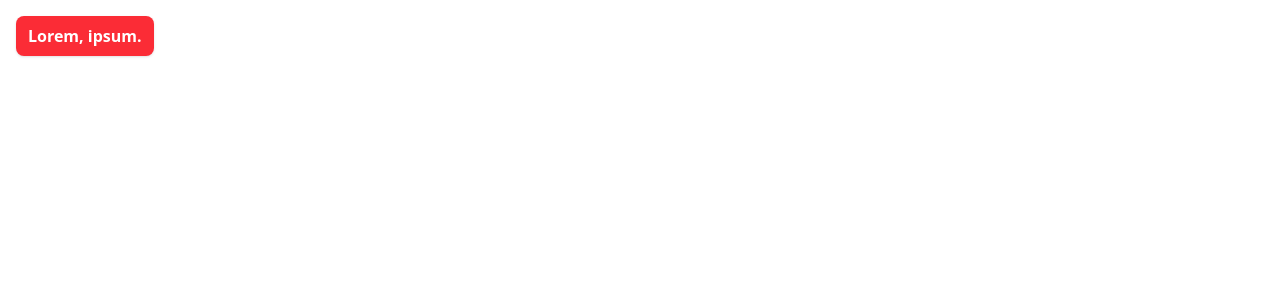
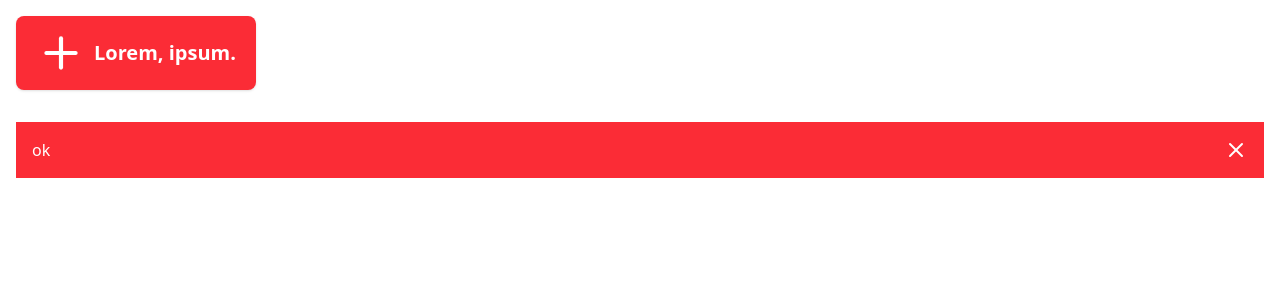
Before and after one commit to mthdht/ui-kit, a Vue app: page / in a window 1280 px wide. Shown: the top 300 px of the page. Built offline with nearby package versions, Linux system fonts and the light colour scheme.

Commit message:
made alert component

```diff
--- a/src/App.vue
+++ b/src/App.vue
@@ -1,14 +1,22 @@
 <script setup>
 import Button from '@/components/Button.vue';
+import Alert from '@/components/Alert.vue'
+import { Plus } from 'lucide-vue-next'
 </script>
 
 <template>
-  <div class="p-4">
-    <Button rounded="large">Lorem, ipsum.</Button>
+  <div class="p-4 space-y-8">
+    <Button rounded="large" size="large">
+      <Plus class="" size="50"></Plus>
+      Lorem, ipsum.
+    </Button>
+
+    <Alert>
+      ok
+    </Alert>
   </div>
 
 </template>
 
 <style scoped>
-
 </style>
--- /dev/null
+++ b/src/components/Alert.vue
@@ -0,0 +1,45 @@
+<template>
+    <Transition>
+        <div class="l-alert" :class="[themeClasses, theme.theme.padding]" v-show="isOpen">
+            <slot></slot>
+            <X class="float-right" v-if="props.dismissible" @click="isOpen = false"></X>
+        </div>
+    </Transition>
+</template>
+
+<script setup>
+import { inject, computed, ref } from 'vue'
+import { X } from 'lucide-vue-next'
+
+
+const props = defineProps({
+    color: {
+        type: String,
+        default: 'red'
+    },
+    dismissible: {
+        type: Boolean,
+        default: true
+    }
+})
+const theme = inject('theme')
+
+const isOpen = ref(true)
+
+const themeClasses = computed(() => {
+    console.log(theme.getThemeClasses(props, 'button'));
+    return theme.getThemeClasses(props, 'alert')
+})
+</script>
+
+<style scoped>
+.v-enter-active,
+.v-leave-active {
+  transition: opacity 0.5s ease;
+}
+
+.v-enter-from,
+.v-leave-to {
+  opacity: 0;
+}
+</style>
--- a/src/components/Button.vue
+++ b/src/components/Button.vue
@@ -2,7 +2,7 @@
     <a
         v-if="props.href"
         :href="props.href"
-        class="l-button cursor-pointer font-semibold transition disabled:bg-slate-200 disabled:text-slate-500 disabled:cursor-not-allowed"
+        class="l-button flex items-center gap-2 cursor-pointer font-semibold transition disabled:bg-slate-200 disabled:text-slate-500 disabled:cursor-not-allowed"
         :class="themeClasses"
     >
         <slot></slot>
@@ -12,7 +12,7 @@
         v-else
         type="button"
         :class="themeClasses"
-        class="l-button cursor-pointer font-semibold transition disabled:bg-slate-200 disabled:text-slate-500 disabled:cursor-not-allowed">
+        class="l-button flex items-center gap-2 cursor-pointer font-semibold transition disabled:bg-slate-200 disabled:text-slate-500 disabled:cursor-not-allowed">
         <slot></slot>
     </button>
 </template>
@@ -28,9 +28,9 @@ const props = defineProps({
     },
     size: {
         type: String,
-        default: 'normal',
+        default: 'base',
         validator(value) {
-            return ['normal', 'large', 'small'].includes(value)
+            return ['base', 'large', 'small'].includes(value)
         }
     },
     hover: {
@@ -57,6 +57,7 @@ const props = defineProps({
         default: false
     },
 })
+
 const theme = inject('theme')
 
 const themeClasses = computed(() => {
--- a/src/composables/useTheme.js
+++ b/src/composables/useTheme.js
@@ -40,5 +40,5 @@ export function useTheme(theme) {
     }
 
 
-    return { getThemeClasses }
+    return { theme, getThemeClasses }
 }
--- a/src/themes/pharos.js
+++ b/src/themes/pharos.js
@@ -17,7 +17,9 @@ export const pharos = {
     shadow: 'shadow',
     sizes: {
         button: {
-            normal: 'px-3 py-2'
+            base: 'px-3 py-2',
+            large: 'px-5 py-3 text-xl'
         }
-    }
+    },
+    padding: 'p-4'
 }
```
